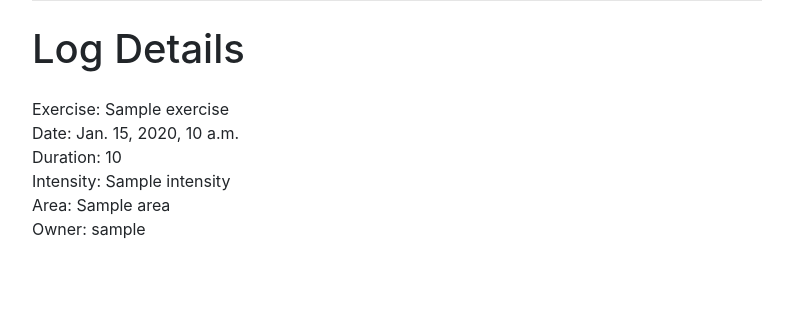
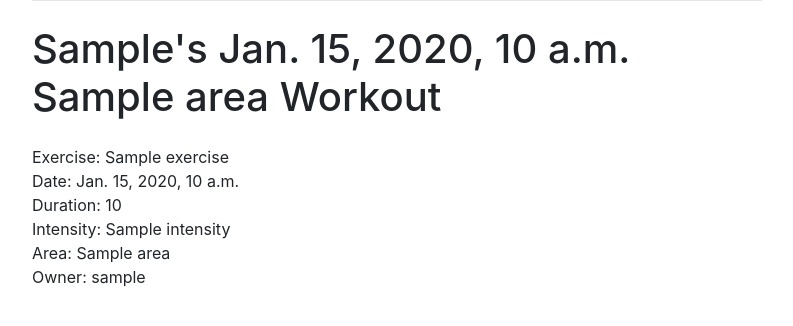
Before and after one commit to jpg6qdf/CS3240, a Django app: template fitapp/templates/fitapp/log.html in a window 1280 px wide. Shown: the part 56-382 px from the top of the page, without its empty margins (243-1036 px from the left). Run offline with Django 3.2, Linux system fonts and the light colour scheme; the template is opened without the code that fills it: most values are stand-ins (such as "Sample title", 1, 10 or a date in 2020); data that the repository does not hold is empty; some libraries are stand-ins or nearby versions.

Commit message:
Prettying up some titles

```diff
--- a/fitapp/templates/fitapp/log.html
+++ b/fitapp/templates/fitapp/log.html
@@ -8,7 +8,7 @@
 {% endblock %}
 
 {% block content %}
-<tl class="h1">Log Details</tl>
+<tl class="h1">{{log.owner.user.first_name}}'s {{log.date}} {{log.area}} Workout</tl>
     <br>
     <br>
     <tr>Exercise: {{log.exercise}}</tr>
--- a/fitapp/templates/fitapp/viewLogs.html
+++ b/fitapp/templates/fitapp/viewLogs.html
@@ -4,7 +4,7 @@
 {%for whatever in logs%}
 <tr>
     <td>
-        <a href="/fitapp/viewLogs/{{whatever.id}}">{{whatever.exercise}}</a></td><br>
+        <a href="/fitapp/viewLogs/{{whatever.id}}">{{whatever.owner.user.first_name}}'s {{whatever.date}} {{whatever.area}} Workout</a></td><br>
 </tr>
 {%endfor%}
 {% endblock %}
```
